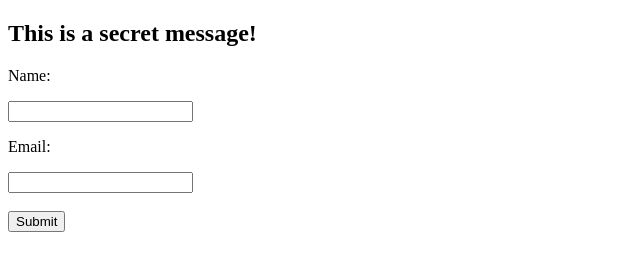
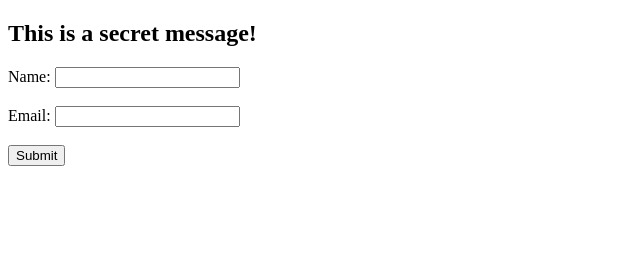
Before and after one commit to fullstack-decal-fa22/hw1-kuo-ethan, a plain HTML site: page secret.html in a window 1280 px wide. Shown: the whole page, without its empty margins (0-640 px from the left). Drawn offline with Linux system fonts and the light colour scheme.

Commit message:
Done with HW1 I think

```diff
--- a/secret.html
+++ b/secret.html
@@ -8,10 +8,11 @@
 <body>
     <h2>This is a secret message!</h2>
     <form>
-        <p>Name:</p>
+        <label>Name:</label>
         <input type="text" id="name">
         <br>
-        <p>Email:</p>
+        <br>
+        <label>Email:</label>
         <input type="text" id="email">
         <br>
         <br>
```
